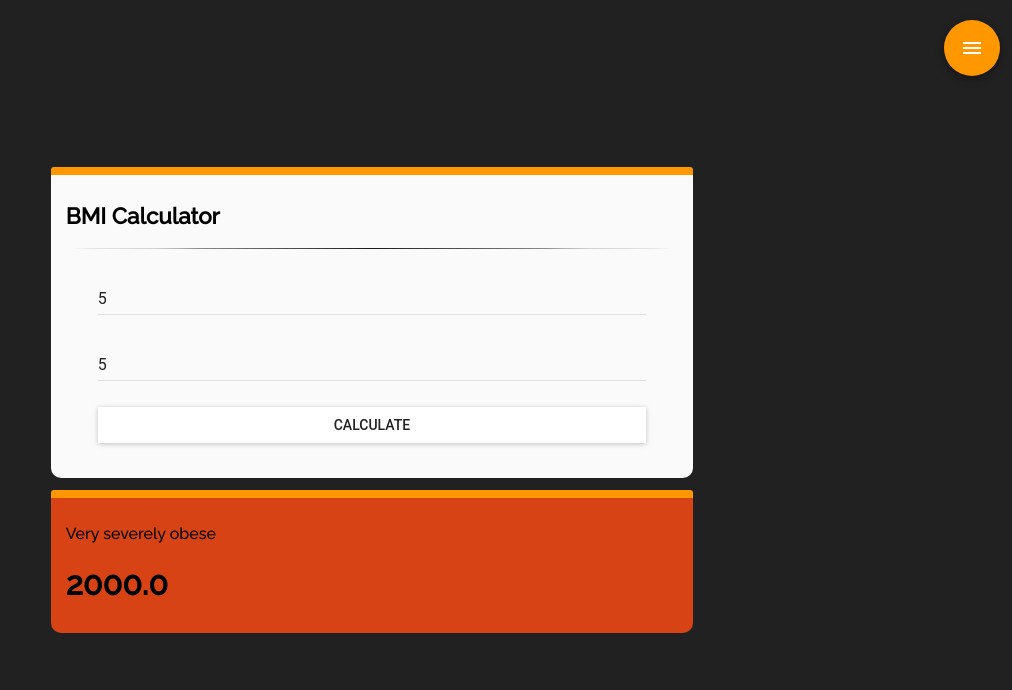
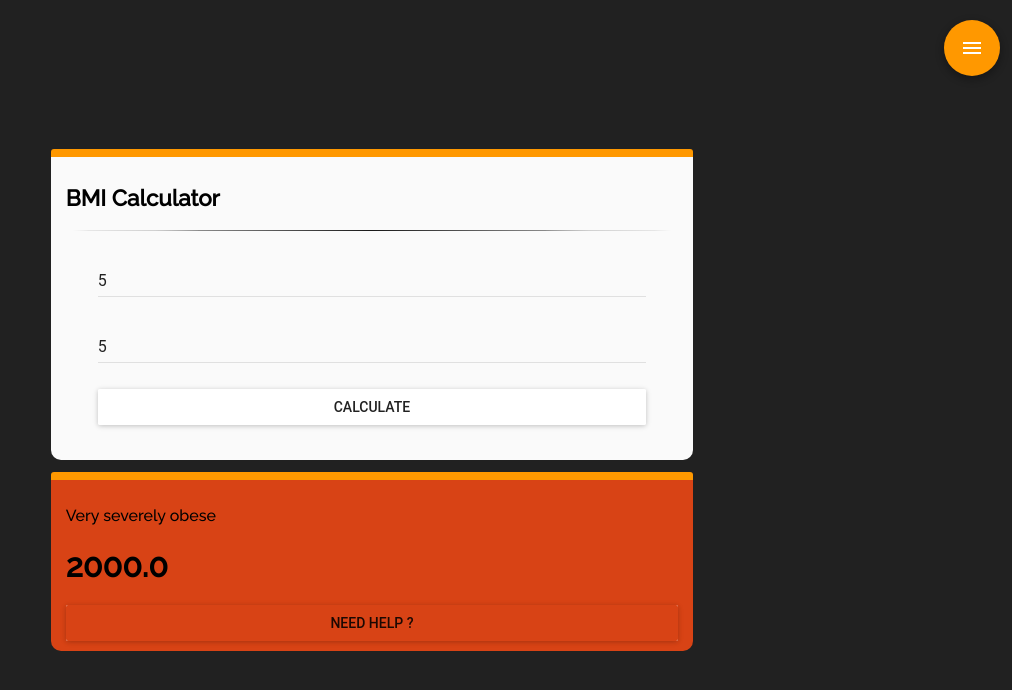
Before and after one commit to sanoofp/reactjs-bmi-calculator, a React (Create React App) app: page / in a window 1280 px wide. Both pictures are taken after typing "5", "5" into the empty fields and a click on the button "CALCULATE". Shown: the top 690 px of the page, without its empty margins (268-1280 px from the left). Built offline with nearby package versions, Linux system fonts and the light colour scheme.

Commit message:
Added Material-ui Dialog Component

```diff
--- a/public/index.html
+++ b/public/index.html
@@ -3,7 +3,7 @@
   <head>
     <meta charset="utf-8">
     <meta name="viewport" content="width=device-width, initial-scale=1, shrink-to-fit=no">
-    <meta name="theme-color" content="#000000">
+    <meta name="theme-color" content="#FF9800">
     <link href="https://fonts.googleapis.com/css?family=Raleway:500|Open+Sans+Condensed:300" rel="stylesheet">
     <link href="https://maxcdn.bootstrapcdn.com/font-awesome/4.7.0/css/font-awesome.min.css" rel="stylesheet" integrity="sha384-wvfXpqpZZVQGK6TAh5PVlGOfQNHSoD2xbE+QkPxCAFlNEevoEH3Sl0sibVcOQVnN" crossorigin="anonymous">
     <link rel="manifest" href="%PUBLIC_URL%/manifest.json">
--- a/src/App.js
+++ b/src/App.js
@@ -43,6 +43,7 @@ class App extends Component {
   render() {
     return (
       <div className="App">
+
         <FloatingActionButton onClick={this.handleNavToggle} style={style}><Menu /></FloatingActionButton>
         <Drawer
           docked={false}
@@ -55,6 +56,7 @@ class App extends Component {
           <IconButton onClick={this.handleNavClose}><Close /></IconButton>
           <About />
         </Drawer>
+
         <div className="wrapper">
           <div className="bmi-container">
             <h2>BMI Calculator</h2>
@@ -72,6 +74,8 @@ class App extends Component {
             bmi={this.state.bmi}
           />
         </div>
+
+
       </div>
     );
   }
--- a/src/Components/BMIResult.js
+++ b/src/Components/BMIResult.js
@@ -1,4 +1,5 @@
 import React from 'react';
+import DialogBox from './DialogBox';
 
 const BMIResult = (props) => {
     return (
@@ -8,6 +9,9 @@ const BMIResult = (props) => {
         }}>
             <p>{props.condition}</p>
             <h1>{props.bmi}</h1>
+            {props.condition !== 'Normal (healthy weight)' &&
+                <DialogBox btnBGColor={props.backgroundColor}/>
+            }
         </div>
     );
 }
--- /dev/null
+++ b/src/Components/DialogBox.js
@@ -0,0 +1,54 @@
+import React, { Component } from 'react';
+import Dialog from 'material-ui/Dialog';
+import FlatButton from 'material-ui/FlatButton';
+import RaisedButton from 'material-ui/RaisedButton';
+
+class DialogBox extends Component {
+    constructor(props){
+        super(props);
+        this.state = {
+            dialogOpen: false
+        }
+    }
+    handleOpen = () => {
+        this.setState({dialogOpen: true});
+    }
+    handleClose = () => {
+        this.setState({dialogOpen: false});
+    }
+    render(){
+        const dialogActions = [
+            <FlatButton
+                label="Cancel"
+                onClick={this.handleClose}
+            />,
+            <FlatButton
+                label="More"
+                primary={true}
+            />
+        ];
+        const styles = {
+            borderTop: '8px solid #FF9800',
+        }
+        return(
+            <div>
+                <RaisedButton
+                    label="Need help ?"
+                    onClick={this.handleOpen}
+                    backgroundColor={this.props.btnBGColor}
+                    fullWidth={true}
+                />
+                <Dialog
+                    open={this.state.dialogOpen}
+                    actions={dialogActions}
+                    title="Test"
+                    contentStyle={styles}
+                    model={true}
+                />
+            </div>
+        );
+    }
+
+}
+
+export default DialogBox;
--- a/src/styles/App.css
+++ b/src/styles/App.css
@@ -25,7 +25,7 @@ body{
     height: 100%;
   }
   body{
-    padding: 2.6em 0em;
+    padding: 1.8em 0em;
     box-sizing: border-box;
   }
 }
--- a/src/styles/main/App.css
+++ b/src/styles/main/App.css
@@ -39,7 +39,7 @@ body{
     height: 100%;
   }
   body{
-    padding: 2.6em 0em;
+    padding: 1.8em 0em;
     -webkit-box-sizing: border-box;
             box-sizing: border-box;
   }
```
